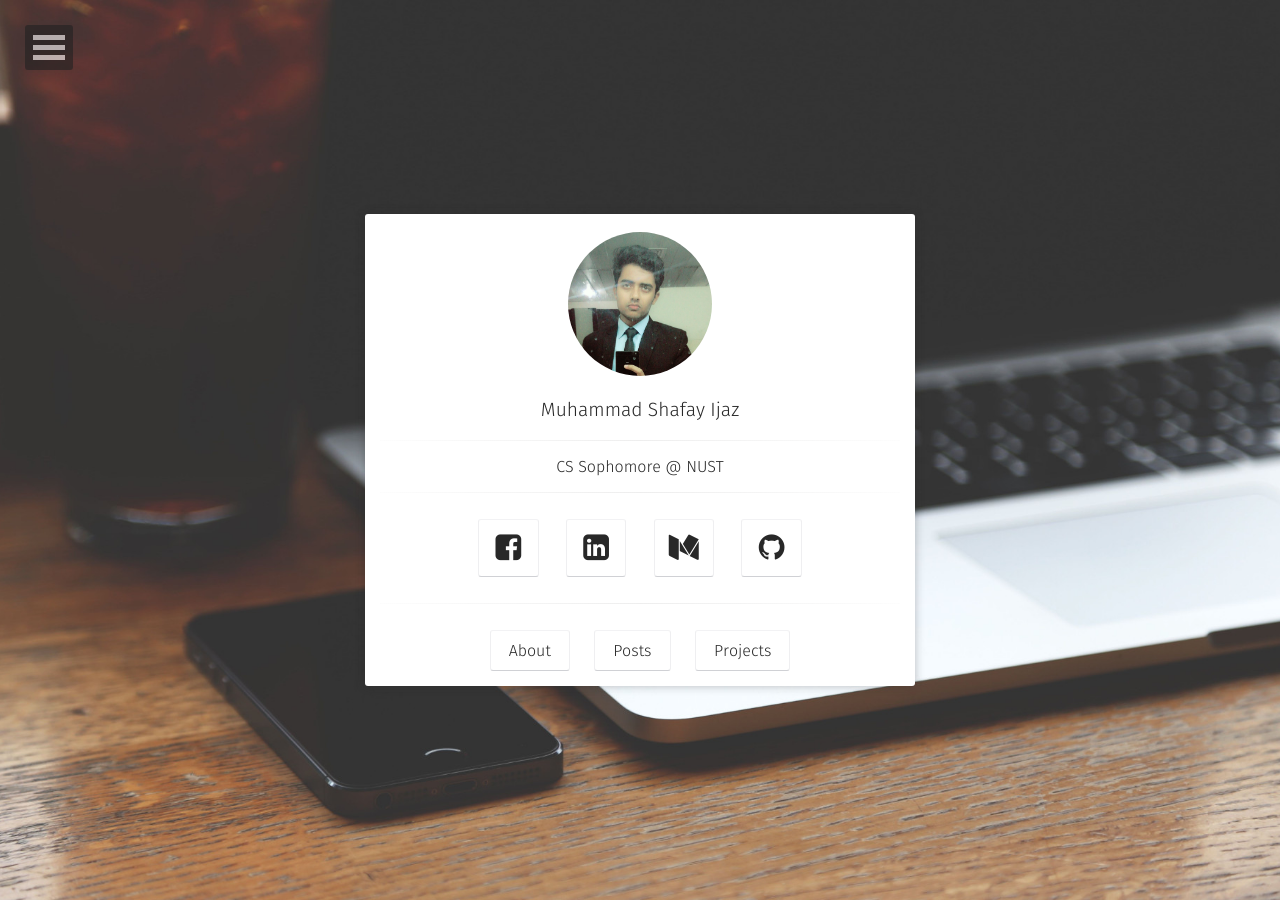
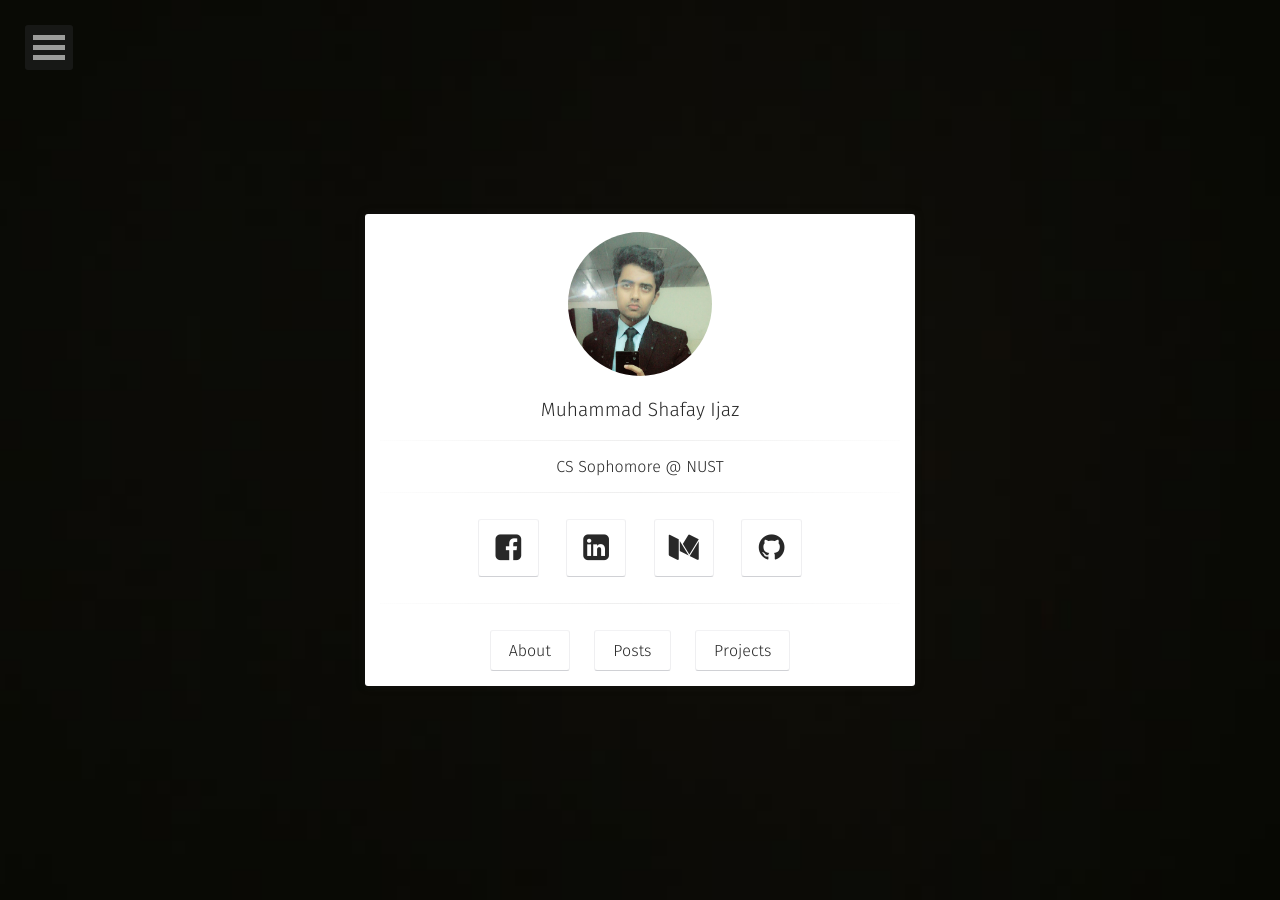
Before and after one commit to shafayijaz/shafayijaz.github.io, a Jekyll site: the page built from index.html, in a window 1280 px wide. Built offline with Jekyll 4.4.1, drawn with Linux system fonts in a browser that asks for light colours; some web fonts are replaced.

Commit message:
Update _config.yml

```diff
--- a/_config.yml
+++ b/_config.yml
@@ -5,7 +5,7 @@ description:        "I am currently a 2nd year student of Computer Science at NU
 reading_time:       true
 words_per_minute:   200
 logo:               'assets/img/shafay.jpg'
-background:         'assets/img/placeholder-big.jpg'
+background:         'assets/img/back.jpg'
 tiled_bg:           false   # Set this true if you want to tile your background image, otherwise it will be covered
 locale:             en_US
 url:                https://shafayijaz.github.io
```
